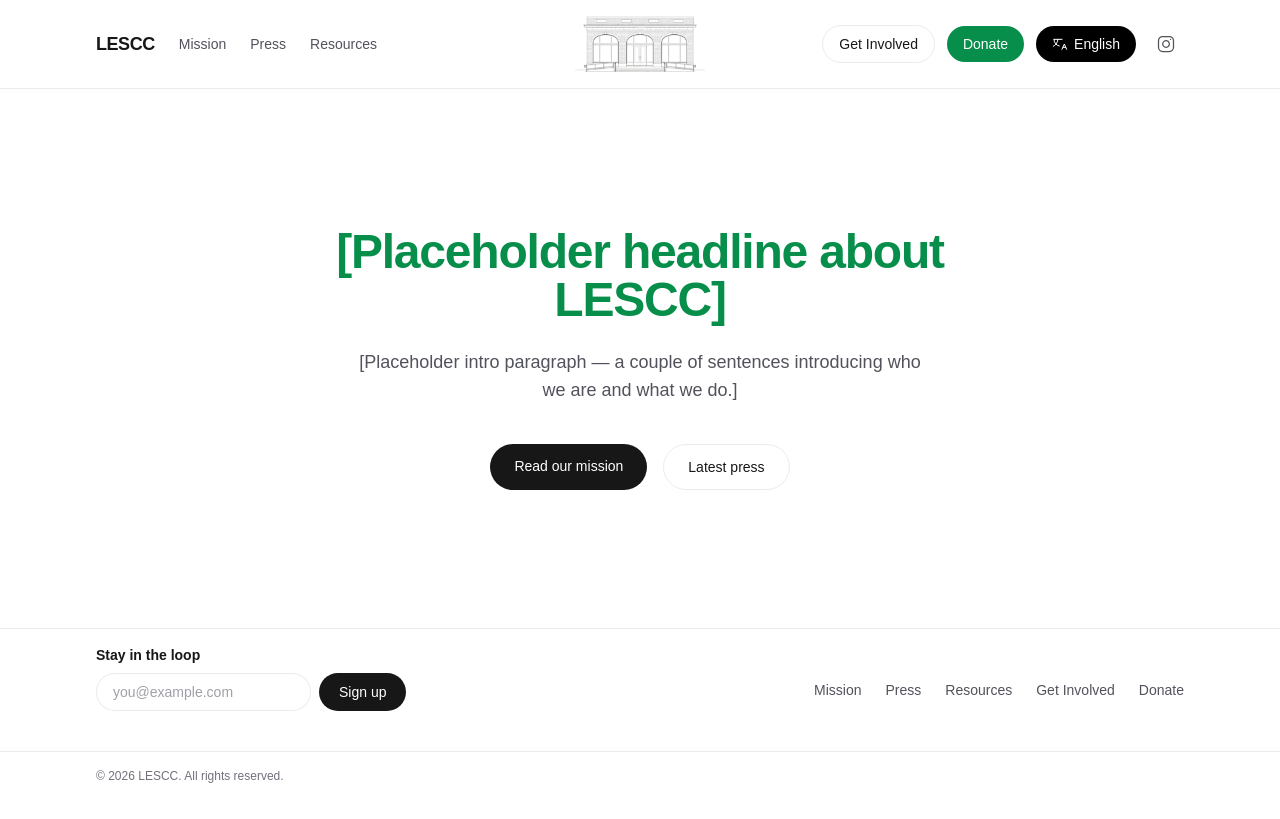
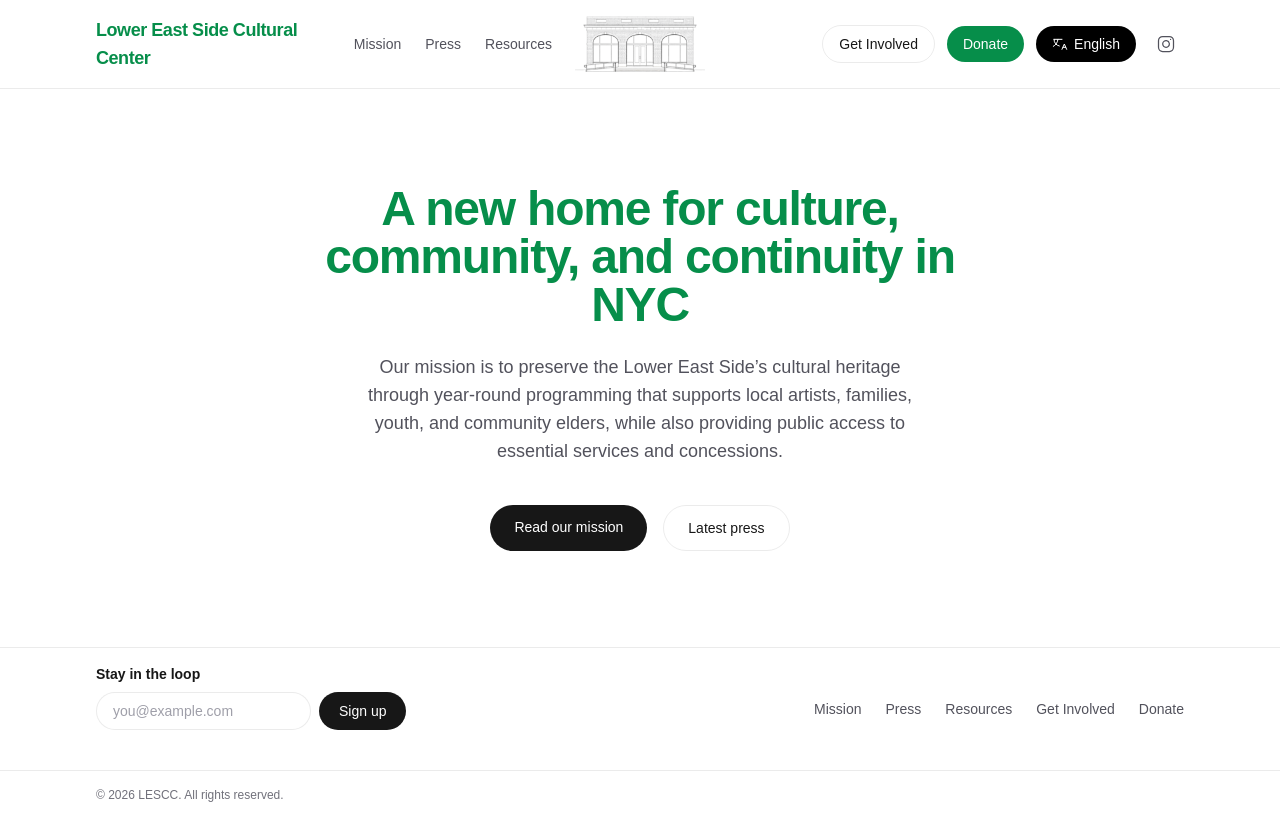
Before and after one commit to gideonberrie/lescc, a Next.js app: page / in a window 1280 px wide. Built offline with nearby package versions, Linux system fonts and the light colour scheme.

Commit message:
Replace placeholder header wordmark and home page copy
- Header logo text: "LESCC" -> "Lower East Side Cultural Center", colored to match the headline
- Home headline and intro paragraph replaced with real copy

Co-Authored-By: Claude Sonnet 5 <noreply@anthropic.com>

```diff
--- a/app/_components/header.tsx
+++ b/app/_components/header.tsx
@@ -7,8 +7,11 @@ export default function Header() {
     <header className="border-b border-black/[.08] dark:border-white/[.145]">
       <div className="grid grid-cols-[1fr_auto_1fr] items-center gap-4 px-[1in] py-4">
         <div className="flex items-center gap-6">
-          <Link href="/" className="text-lg font-semibold tracking-tight">
-            LESCC
+          <Link
+            href="/"
+            className="text-lg font-semibold tracking-tight text-[#068e4a]"
+          >
+            Lower East Side Cultural Center
           </Link>
 
           <nav className="flex items-center gap-6 text-sm font-medium">
--- a/app/page.tsx
+++ b/app/page.tsx
@@ -4,11 +4,13 @@ export default function Home() {
   return (
     <div className="flex flex-1 flex-col items-center justify-center px-[1in] py-24 text-center">
       <h1 className="max-w-2xl text-4xl font-semibold tracking-tight text-[#068e4a] sm:text-5xl">
-        [Placeholder headline about LESCC]
+        A new home for culture, community, and continuity in NYC
       </h1>
       <p className="mt-6 max-w-xl text-lg text-zinc-600 dark:text-zinc-400">
-        [Placeholder intro paragraph — a couple of sentences introducing who
-        we are and what we do.]
+        Our mission is to preserve the Lower East Side’s cultural heritage
+        through year-round programming that supports local artists,
+        families, youth, and community elders, while also providing public
+        access to essential services and concessions.
       </p>
       <div className="mt-10 flex flex-col gap-4 sm:flex-row">
         <Link
```
